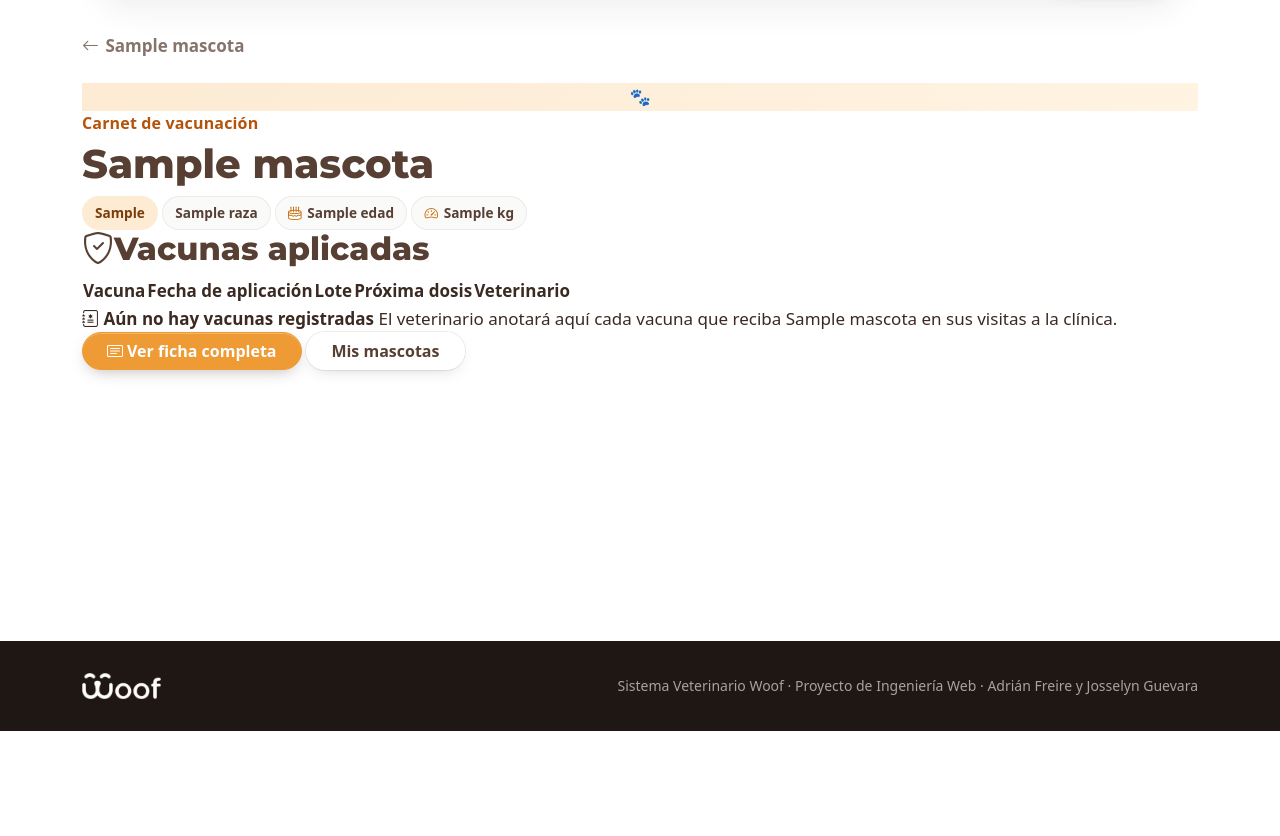
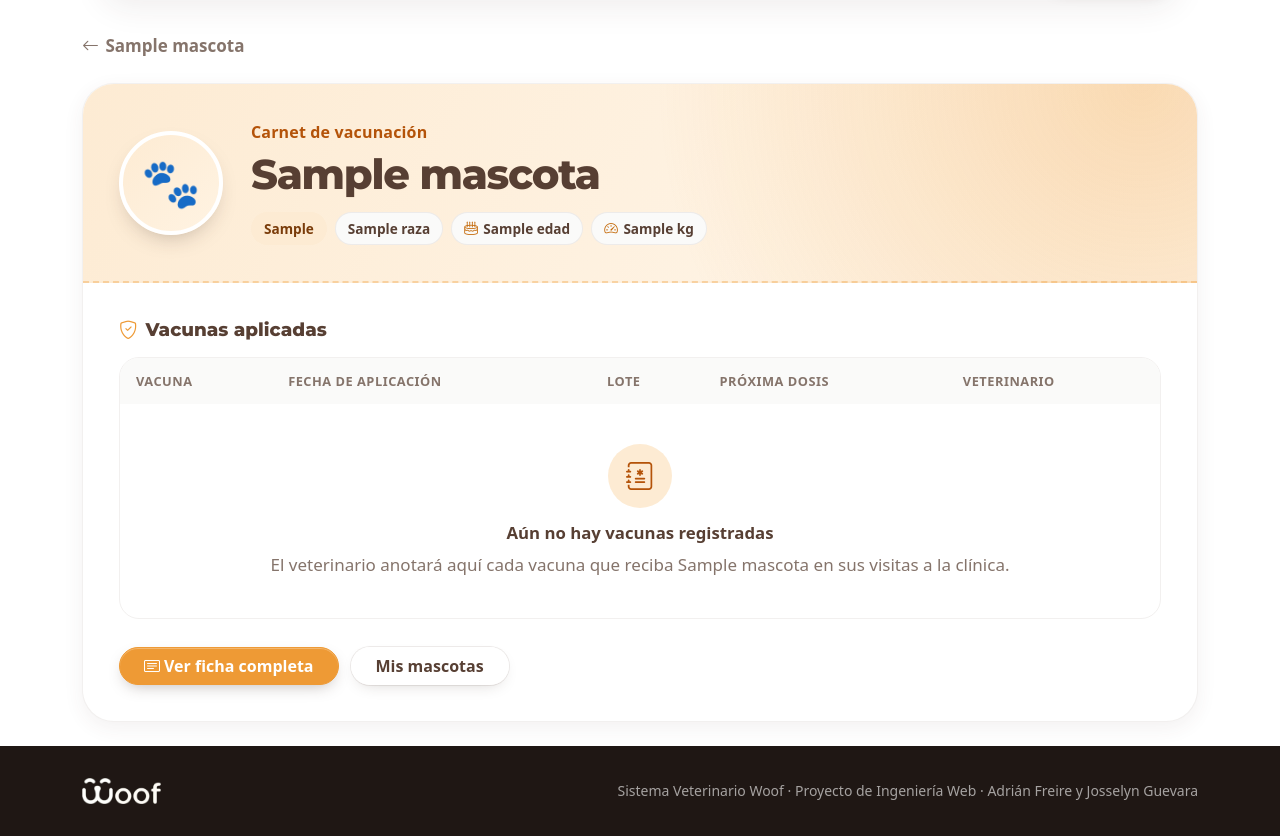
Before and after one commit to josselyn12G/woof-vet-system, a Django app: template mascotas/templates/mascotas/carnet.html in a window 1280 px wide. Shown: the part 69-905 px from the top of the page. Before the commit the page ends 800 px from the top, so only its background shows below. Run offline with Django 5.2, Linux system fonts and the light colour scheme; the template is opened without the code that fills it: most values are stand-ins (such as "Sample title", 1, 10 or a date in 2020); data that the repository does not hold is empty.

Commit message:
style(mascotas): agrega el diseño de las acciones de la tarjeta y del carnet

```diff
--- a/mascotas/static/mascotas/css/mascotas.css
+++ b/mascotas/static/mascotas/css/mascotas.css
@@ -647,7 +704,128 @@
 }
 
 /* =========================================================
-   5. Confirmar eliminación
+   5. Carnet de vacunación
+   ========================================================= */
+.carnet {
+  overflow: hidden;
+  background: #fff;
+  border: 1px solid rgba(87, 63, 51, 0.08);
+  border-radius: 2rem;
+  box-shadow: var(--woof-sombra);
+}
+
+/* Portada del carnet: la mascota y sus datos de identificación */
+.carnet__cabecera {
+  display: flex;
+  flex-wrap: wrap;
+  align-items: center;
+  gap: 1.25rem 1.75rem;
+  padding: clamp(1.5rem, 4vw, 2.25rem);
+  background:
+    radial-gradient(circle at 95% 0%, rgba(238, 154, 53, 0.3), transparent 45%),
+    linear-gradient(120deg, var(--woof-naranja-100) 0%, #fff7ec 100%);
+  border-bottom: 2px dashed rgba(238, 154, 53, 0.35);
+}
+
+.carnet__foto {
+  flex-shrink: 0;
+  width: 6.5rem;
+  height: 6.5rem;
+  font-size: 3rem;
+  border: 4px solid #fff;
+  border-radius: 50%;
+  box-shadow: 0 10px 24px -12px rgba(59, 42, 34, 0.4);
+}
+
+.carnet__titulo {
+  margin: 0;
+  font-size: clamp(1.9rem, 4.5vw, 2.6rem);
+  letter-spacing: -0.03em;
+}
+
+.carnet__identidad {
+  display: flex;
+  flex-wrap: wrap;
+  gap: 0.5rem;
+  margin-top: 0.75rem;
+}
+
+.carnet__cuerpo {
+  padding: clamp(1.25rem, 4vw, 2.25rem);
+}
+
+.carnet__subtitulo {
+  display: flex;
+  align-items: center;
+  gap: 0.5rem;
+  margin-bottom: 1rem;
+  color: var(--woof-marron);
+  font-size: 1.15rem;
+}
+
+.carnet__subtitulo .bi {
+  color: var(--woof-marca);
+}
+
+.carnet__tabla {
+  margin: 0;
+  overflow-x: auto;
+  border: 1px solid rgba(87, 63, 51, 0.08);
+  border-radius: 1.25rem;
+}
+
+.carnet__tabla table {
+  width: 100%;
+  min-width: 36rem;
+  margin: 0;
+  border-collapse: collapse;
+}
+
+.carnet__tabla th {
+  padding: 0.8rem 1rem;
+  color: var(--woof-gris-calido);
+  font-size: 0.8rem;
+  font-weight: 700;
+  text-align: left;
+  text-transform: uppercase;
+  letter-spacing: 0.04em;
+  background: var(--woof-fondo-suave);
+}
+
+.carnet__vacio {
+  padding: 2.5rem 1.5rem;
+  color: var(--woof-gris-calido);
+  text-align: center;
+}
+
+.carnet__vacio-icono {
+  display: inline-grid;
+  place-items: center;
+  width: 4rem;
+  height: 4rem;
+  margin-bottom: 0.75rem;
+  color: var(--woof-naranja-700);
+  font-size: 1.75rem;
+  background: var(--woof-naranja-100);
+  border-radius: 50%;
+}
+
+.carnet__vacio strong {
+  display: block;
+  margin-bottom: 0.25rem;
+  color: var(--woof-marron);
+  font-size: 1.05rem;
+}
+
+.carnet__acciones {
+  display: flex;
+  flex-wrap: wrap;
+  gap: 0.75rem;
+  margin-top: 1.75rem;
+}
+
+/* =========================================================
+   6. Confirmar eliminación
    ========================================================= */
 .confirmar {
   max-width: 30rem;
```
Also changed, not shown: other parts of mascotas/static/mascotas/css/mascotas.css (+77 -19 lines).
